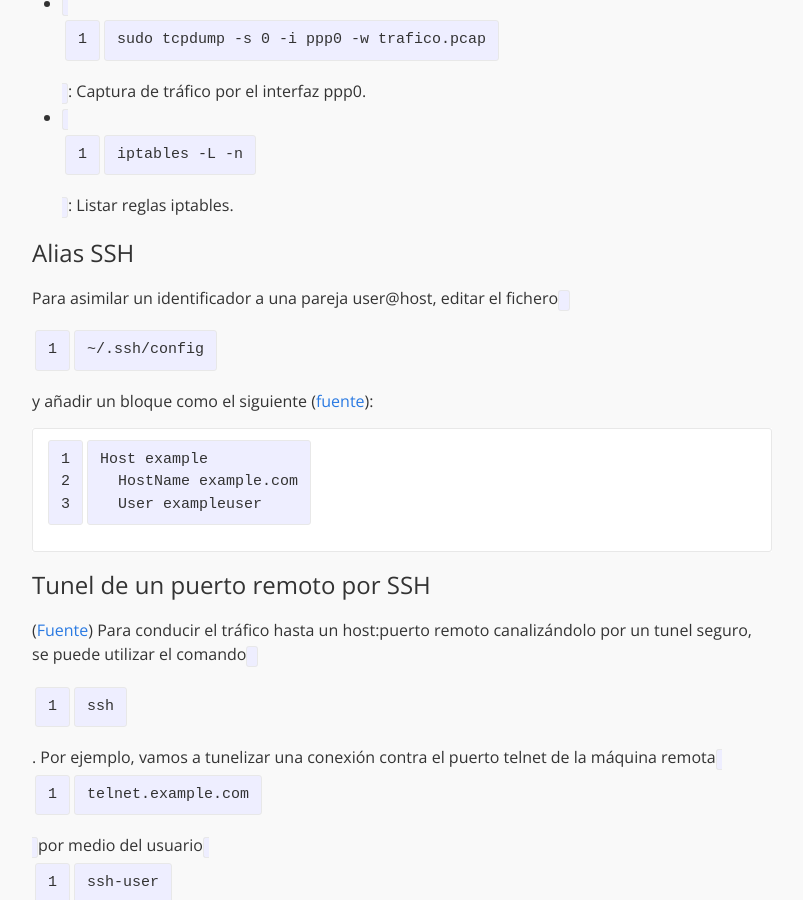
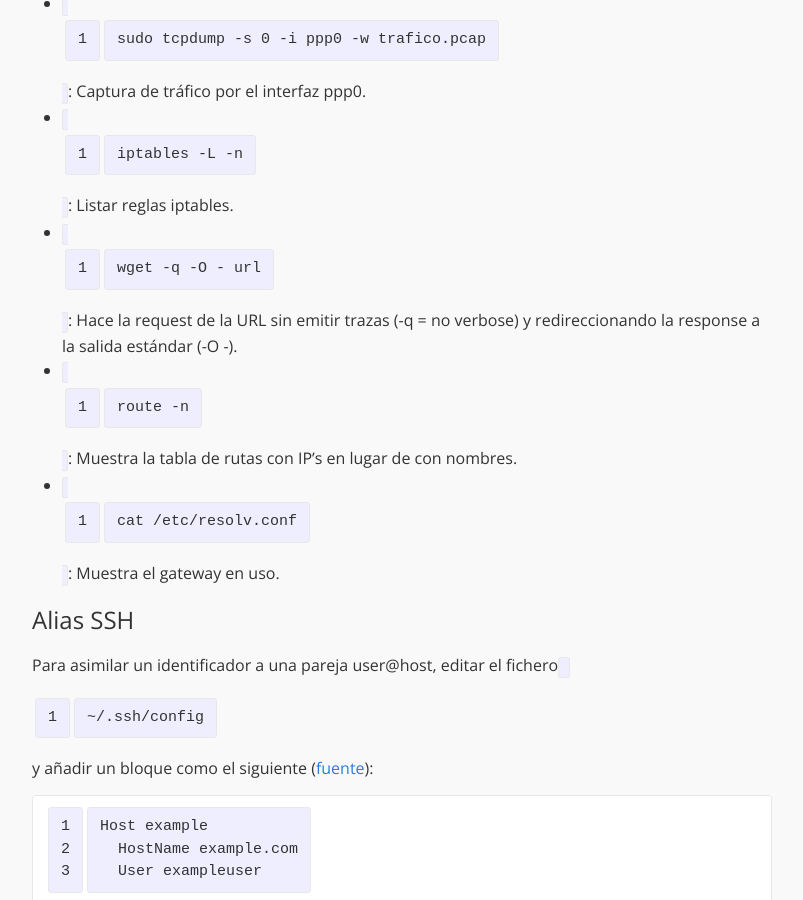
Before and after one commit to eduardofilo/eduardofilo.jekyll, a Jekyll site: the page built from sistemas/unix.md, in a window 1280 px wide and 900 px high, scrolled down 3600 px. Shown: the whole window, without its empty margins (238-1041 px from the left). Built offline with Jekyll 4.4.1, drawn with Linux system fonts in a browser that asks for light colours; Markdown is read by kramdown in place of the engine named in the settings.

Commit message:
Nuevos comandos en apuntes UNIX.

```diff
--- a/sistemas/unix.md
+++ b/sistemas/unix.md
@@ -42,6 +42,9 @@ permalink: /sistemas/unix.html
 *  `sudo dd if=/dev/zero of=/dev/mmcblk0`: Formateo de una tarjeta de memoria (en realidad vale para cualquier dispositivo de almacenamiento).
 *  `sudo tcpdump -s 0 -i ppp0 -w trafico.pcap`: Captura de tráfico por el interfaz ppp0.
 *  `iptables -L -n`: Listar reglas iptables.
+*  `wget -q -O - url`: Hace la request de la URL sin emitir trazas (-q = no verbose) y redireccionando la response a la salida estándar (-O -).
+*  `route -n`: Muestra la tabla de rutas con IP's en lugar de con nombres.
+*  `cat /etc/resolv.conf`: Muestra el gateway en uso.
 
 ## Alias SSH
 
```
